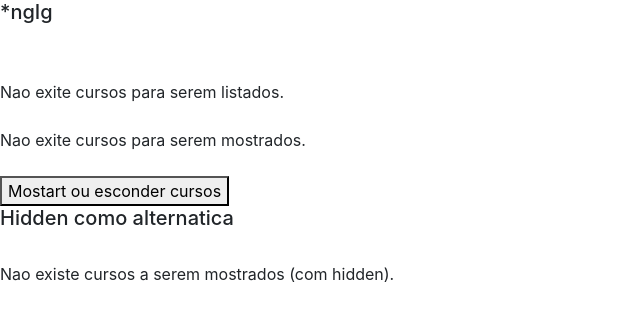
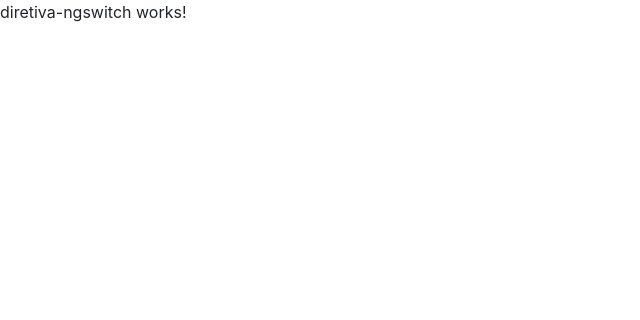
Before and after one commit to RodResq/angular-labs, an Angular app: page / in a window 1280 px wide. Shown: the top 320 px of the page, without its empty margins (0-640 px from the left). Built offline with nearby package versions, Linux system fonts and the light colour scheme.

Commit message:
revisao ngSwitch

```diff
--- a/src/app/app.component.html
+++ b/src/app/app.component.html
@@ -3,4 +3,5 @@
 <!--<button (click)="mudarValor()">Mudar Valor</button>-->
 <!--<button (click)="destruirCiclo()">Deletar</button>-->
 <!--<app-data-biding></app-data-biding>-->
-<app-diretiva-ng-if></app-diretiva-ng-if>
+<!--<app-diretiva-ng-if></app-diretiva-ng-if>-->
+<app-diretiva-ngswitch></app-diretiva-ngswitch>
--- a/src/app/app.module.ts
+++ b/src/app/app.module.ts
@@ -13,6 +13,7 @@ import { OutputPropertyComponent } from './output-property/output-property.compo
 import { CicloComponent } from './ciclo/ciclo.component';
 import { DiretivasComponent } from './diretivas/diretivas.component';
 import { DiretivaNgIfComponent } from './diretiva-ng-if/diretiva-ng-if.component';
+import { DiretivaNgswitchComponent } from './diretiva-ngswitch/diretiva-ngswitch.component';
 
 @NgModule({
   declarations: [
@@ -25,6 +26,7 @@ import { DiretivaNgIfComponent } from './diretiva-ng-if/diretiva-ng-if.component
     CicloComponent,
     DiretivasComponent,
     DiretivaNgIfComponent,
+    DiretivaNgswitchComponent,
   ],
   imports: [
     BrowserModule,
--- /dev/null
+++ b/src/app/diretiva-ngswitch/diretiva-ngswitch.component.html
@@ -0,0 +1 @@
+<p>diretiva-ngswitch works!</p>
--- /dev/null
+++ b/src/app/diretiva-ngswitch/diretiva-ngswitch.component.ts
@@ -0,0 +1,15 @@
+import { Component, OnInit } from '@angular/core';
+
+@Component({
+  selector: 'app-diretiva-ngswitch',
+  templateUrl: './diretiva-ngswitch.component.html',
+  styleUrls: ['./diretiva-ngswitch.component.css']
+})
+export class DiretivaNgswitchComponent implements OnInit {
+
+  constructor() { }
+
+  ngOnInit(): void {
+  }
+
+}
```
Also changed, not shown: src/app/diretiva-ngswitch/diretiva-ngswitch.component.css (added), 1 other file (tests, documents, lock files or other folders).
